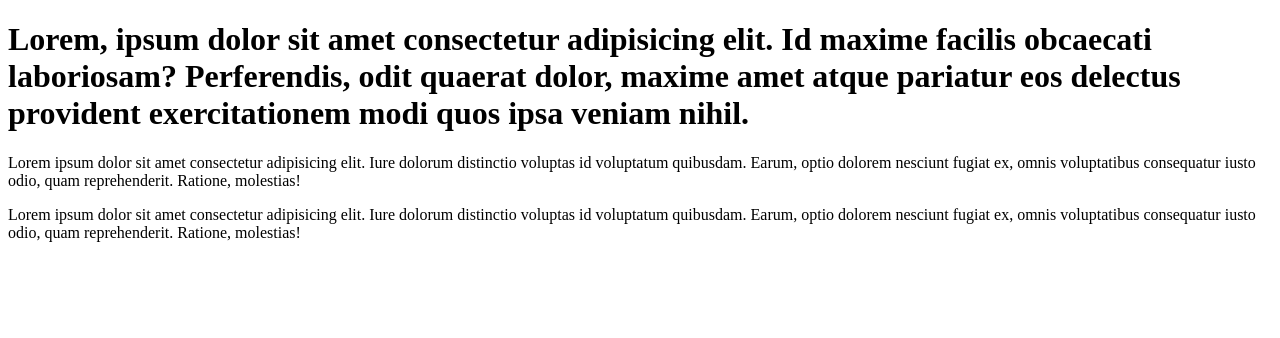
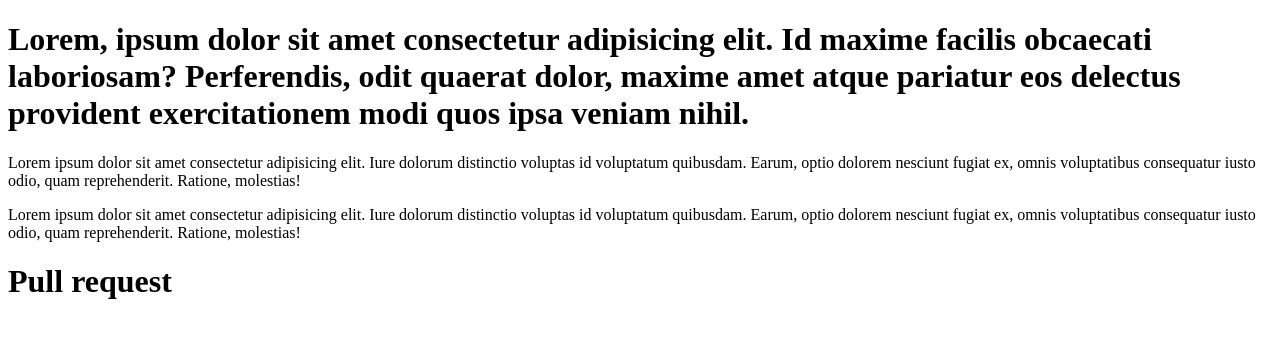
Before and after one commit to arsenealexx/Git-demo, a plain HTML site: page Index2.html in a window 1280 px wide. Drawn offline with Linux system fonts and the light colour scheme.

```diff
--- a/Index2.html
+++ b/Index2.html
@@ -10,6 +10,6 @@
     <H1>Lorem, ipsum dolor sit amet consectetur adipisicing elit. Id maxime facilis obcaecati laboriosam? Perferendis, odit quaerat dolor, maxime amet atque pariatur eos delectus provident exercitationem modi quos ipsa veniam nihil.</H1>
     <P>Lorem ipsum dolor sit amet consectetur adipisicing elit. Iure dolorum distinctio voluptas id voluptatum quibusdam. Earum, optio dolorem nesciunt fugiat ex, omnis voluptatibus consequatur iusto odio, quam reprehenderit. Ratione, molestias!</P>
     <P>Lorem ipsum dolor sit amet consectetur adipisicing elit. Iure dolorum distinctio voluptas id voluptatum quibusdam. Earum, optio dolorem nesciunt fugiat ex, omnis voluptatibus consequatur iusto odio, quam reprehenderit. Ratione, molestias!</P>
-
+    <H1>Pull request</H1>
 </body>
 </html>
```
